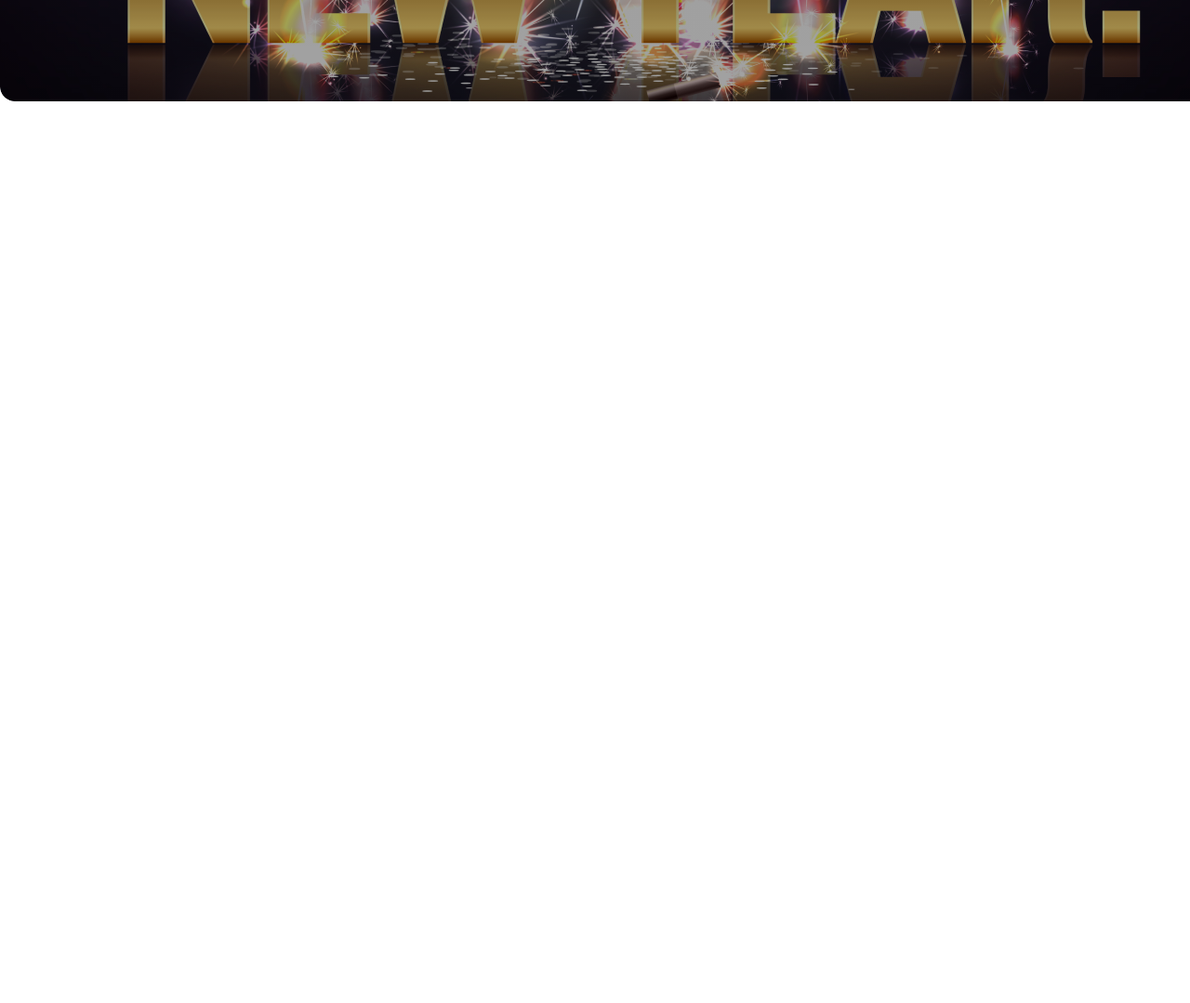
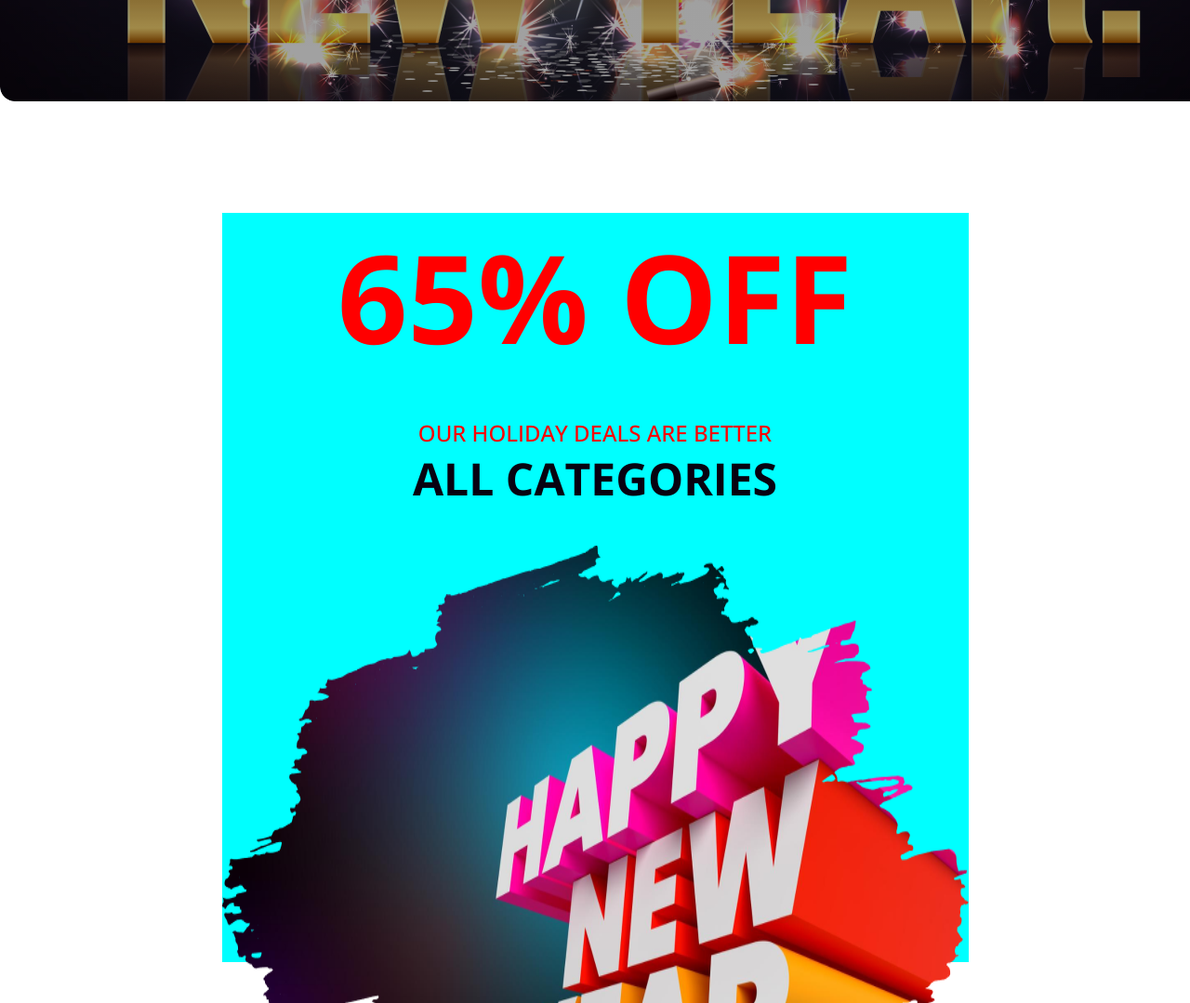
Before and after one commit to nafisfaiyaz-012/module5_task_newyearoffer, a plain HTML site: page index.html in a window 1280 px wide. Shown: the part 541-1620 px from the top of the page at 93% size. Before the commit the page ends 800 px from the top, so only its background shows below. Drawn offline with nearby package versions, Linux system fonts and the light colour scheme.

Commit message:
discount section added

```diff
--- a/index.html
+++ b/index.html
@@ -26,6 +26,18 @@
     </header>
     <!-- This is the main section -->
     <main>
+        <!-- This is the discount section -->
+        <section class="open-sans-inter-font discount-section">
+            <div class="discount-title color1 text-align">
+                <h1>65% OFF</h1>
+            </div>
+            <div class="discount-description text-align">
+                <p class="desc-1 color1">OUR HOLIDAY DEALS ARE BETTER</p>
+                <P class="desc-2 color2">ALL CATEGORIES</P>
+            </div>
+            <img src="images/New Year Photo.png" alt="">
+        </section>
+
 
     </main>
     <!-- This is the footer section -->
--- a/styles/newyear.css
+++ b/styles/newyear.css
@@ -56,8 +56,42 @@
     /* padding-bottom: 177px; */
 }
 
+/* DISCOUNT SECTION */
+.discount-section{
+    max-height: 806px;
+    max-width: 803PX;
+    margin: 120px auto;
+    background-color: aqua;
+}
+.discount-description{
+    padding: 40px;
+}
+
+.discount-title{
+    font-size: 88px;
+    font-weight: bold;
+}
+.desc-1{
+    font-size: 24px;
+    font-weight: 500;
+}
+.desc-2{
+    font-size: 48px;
+    font-weight: bold;
+}
+.discount-section img{
+    height: 651px;
+    width: 803px;
+}
+
 /* Shared style */
 
 .text-align{
     text-align: center;
 }
+.color1{
+    color: #FF0000;
+}
+.color2{
+    color: #070211;
+}
```
